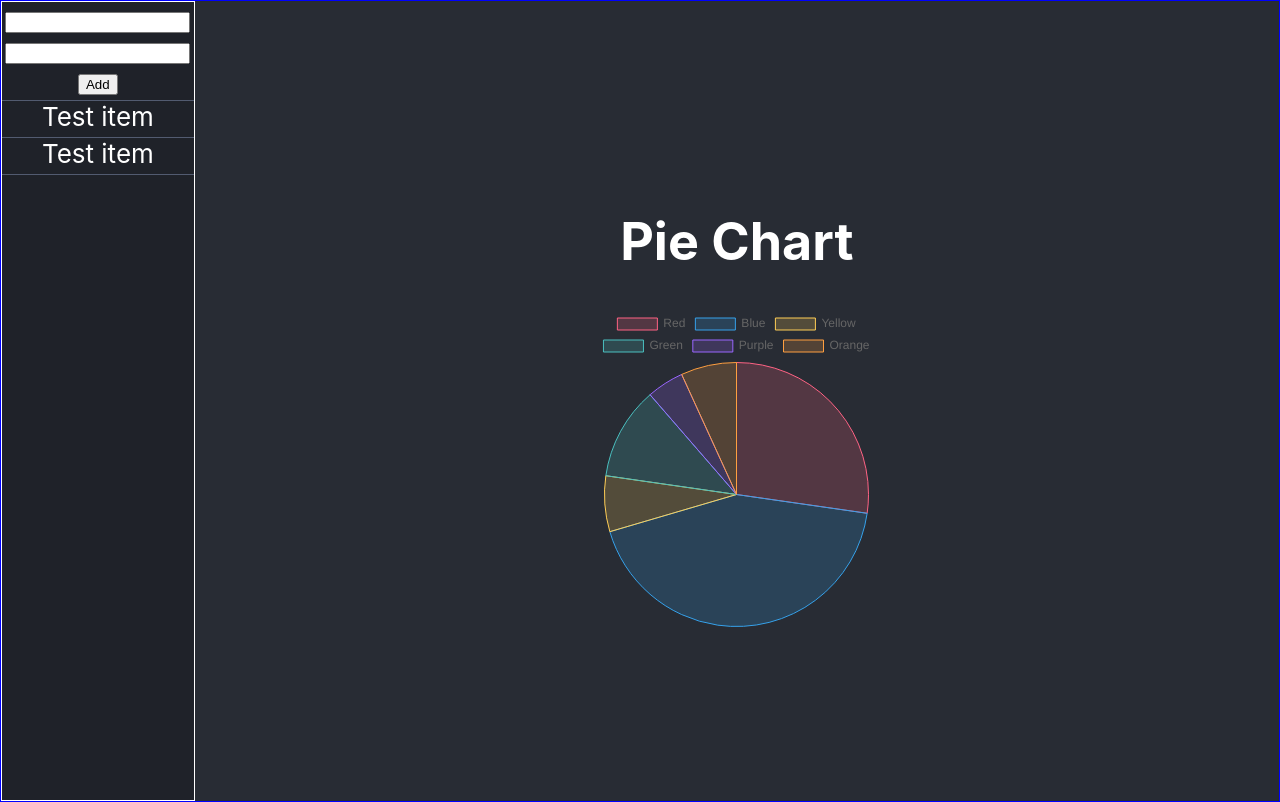
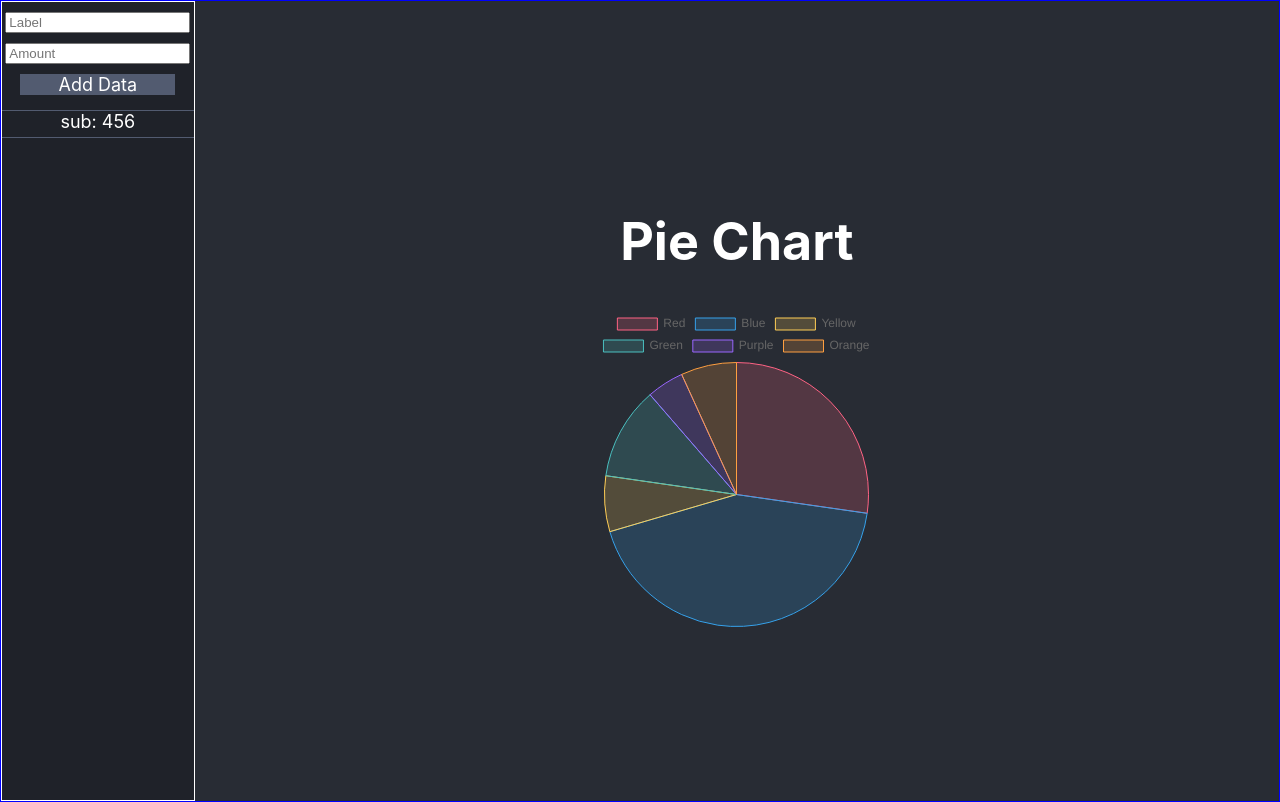
Before and after one commit to RyanKastl/Budgetizer, a React (Create React App) app in the folder FrontEnd/: page / in a window 1280 px wide. Built offline with nearby package versions, Linux system fonts and the light colour scheme.

Commit message:
Data work

```diff
--- a/FrontEnd/src/App.css
+++ b/FrontEnd/src/App.css
@@ -52,7 +52,7 @@
   margin: auto;
 }
 
-.Data-container {
+.Data {
   order: 1;
   background-color: #1f2229;
   width: 15%;
@@ -65,9 +65,19 @@
   padding-bottom: 5px;
 }
 
+.Data-control-add {
+  background-color: #525b70;
+  width: 81%;
+  margin: 10px auto;
+  cursor: pointer;
+  user-select: none;
+  font-size: 18px;
+}
+
 .Data-item {
   border-bottom: 1px solid #525b70;
   padding-bottom: 5px;
+  font-size: 18px;
 }
 
 .App-container {
--- a/FrontEnd/src/App.js
+++ b/FrontEnd/src/App.js
@@ -37,13 +37,21 @@ const PieChart = () => (
   </>
 );
 
+function DataItem(props) {
+  return (
+    <div className="Data-item">
+      {props.label}: {props.value}
+    </div>
+  );
+}
+
 function DataControl() {
   return (
     <div className="Data-control">
       <form>
-        <input type="text"></input>
-        <input type="text"></input>
-        <button type="submit">Add</button>
+        <input type="text" placeholder="Label"></input>
+        <input type="text" placeholder="Amount"></input>
+        <div className="Data-control-add">Add Data</div>
       </form>
     </div>
   );
@@ -55,10 +63,12 @@ function App() {
       <header className="Chart-body">
         <PieChart className="Chart-body"/>
       </header>
-      <div className="Data-container">
+      <div className="Data">
         <DataControl />
-        <div className="Data-item">Test item</div>
-        <div className="Data-item">Test item</div>
+        <DataItem
+          label="sub"
+          value="456"
+        />
       </div>
     </div>
   );
```
